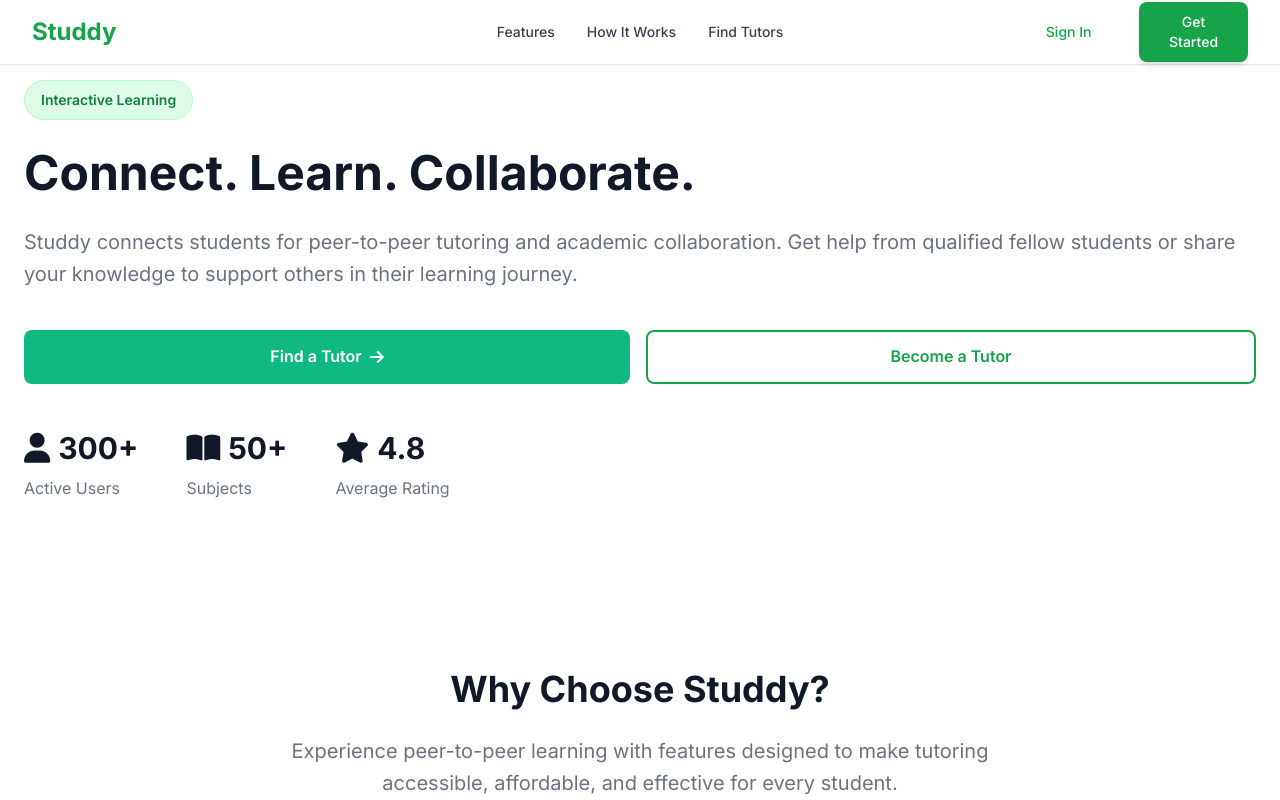
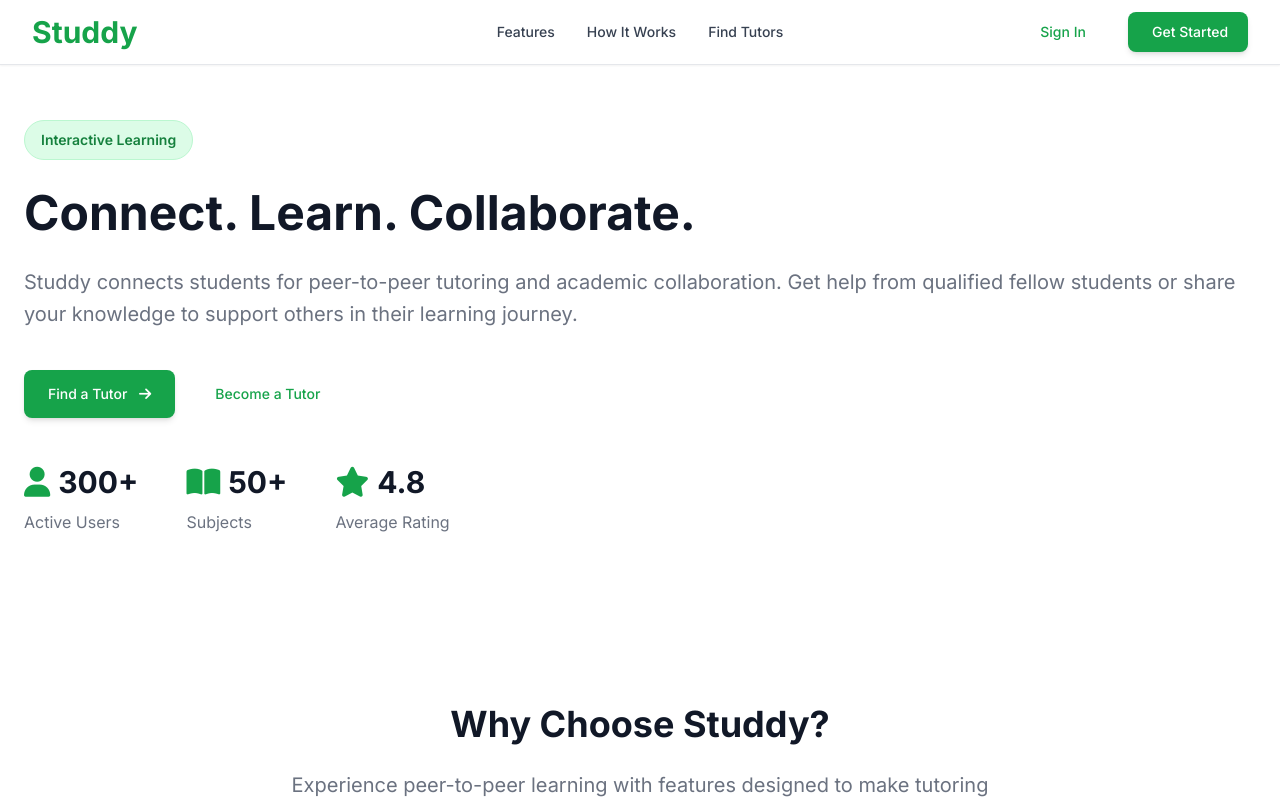
Before and after one commit to alekzz2005/studdy-system, a React (Create React App) app in the folder studdy_frontend/: page / in a window 1280 px wide. Shown: the top 800 px of the page. Built offline with nearby package versions, Linux system fonts and the light colour scheme.

Commit message:
style(buttons): fixed incorrect button color and sizing

```diff
--- a/studdy_frontend/src/components/common/Button.jsx
+++ b/studdy_frontend/src/components/common/Button.jsx
@@ -5,23 +5,45 @@ const Button = ({
   variant = 'primary',
   onClick,
   disabled,
-  fullWidth,
+  fullWidth = false,
   type = 'button',
-  className = ''
+  className = '',
+  size = 'medium'
 }) => {
-  const baseStyles = 'btn';
+  // Base styles for all buttons
+  const baseStyles = 'font-medium rounded-lg transition-colors focus:outline-none focus:ring-2 focus:ring-green-500 focus:ring-offset-2';
+
+  // Size variations
+  const sizes = {
+    small: 'px-4 py-2.5 text-sm',
+    medium: 'px-6 py-3 text-sm',
+    large: 'px-8 py-3.5 text-base'
+  };
+
+  // Color variants matching your app's green theme
   const variants = {
-    primary: 'btn-primary',
-    secondary: 'btn-secondary',
-    outline: 'btn-outline'
+    primary: 'bg-green-600 text-white hover:bg-green-700 shadow-md hover:shadow-lg',
+    secondary: 'bg-gray-100 text-gray-800 hover:bg-gray-200 border border-gray-300',
+    outline: 'bg-transparent border border-green-600 text-green-600 hover:bg-green-50',
+    ghost: 'bg-transparent text-green-600 hover:bg-green-50',
+    danger: 'bg-red-600 text-white hover:bg-red-700'
   };
+
+  const disabledStyles = disabled ? 'opacity-50 cursor-not-allowed' : 'cursor-pointer';
 
   return (
     <button
       type={type}
       onClick={onClick}
       disabled={disabled}
-      className={`${baseStyles} ${variants[variant]} ${fullWidth ? 'w-full' : ''} ${disabled ? 'opacity-50 cursor-not-allowed' : ''} ${className}`}
+      className={`
+        ${baseStyles}
+        ${variants[variant]}
+        ${sizes[size]}
+        ${fullWidth ? 'w-full' : ''}
+        ${disabledStyles}
+        ${className}
+      `}
     >
       {children}
     </button>
--- a/studdy_frontend/src/components/dashboard/DashboardHeader.jsx
+++ b/studdy_frontend/src/components/dashboard/DashboardHeader.jsx
@@ -1,6 +1,7 @@
 import React, { useState, useEffect, useRef } from 'react';
 import { Bell, CalendarPlus, ChevronDown, Check, Clock, AlertCircle, Loader2 } from 'lucide-react';
 import ProfileDropdown from './ProfileDropdown';
+import { Link } from 'react-router-dom';
 
 import { notificationAPI } from '../../services/notification'; // Import the notification API
 
@@ -182,7 +183,9 @@ const DashboardHeader = ({ currentUser, onBookSession, onLogout }) => {
       <div className="max-w-7xl mx-auto px-4 sm:px-6 lg:px-8">
         <div className="flex justify-between items-center h-16">
           <div className="flex items-center">
-            <h1 className="text-3xl font-bold text-green-600 leading-none pt-5">Studdy</h1>
+            <Link to="/">
+              <h1 className="text-3xl font-bold text-green-600 leading-none pt-5">Studdy</h1>
+            </Link>
           </div>
 
           <div className="flex items-center space-x-6">
--- a/studdy_frontend/src/components/landing/CTASection.jsx
+++ b/studdy_frontend/src/components/landing/CTASection.jsx
@@ -8,17 +8,17 @@ const CTASection = ({ onFindTutor, onBecomeTutor }) => {
       <div className="cta">
         <h2>Ready to Start Learning?</h2>
         <p>Join thousands of students already improving their grades with Studdy's peer tutoring network.</p>
-        <div className="cta-buttons">
+          <div className="cta-buttons">
           <Button
             variant="primary"
-            className="btn-white"
+            className="btn-white py-3.5 flex-initial"
             onClick={onFindTutor}
           >
             Find a Tutor Now <i className="fas fa-arrow-right"></i>
           </Button>
           <Button
             variant="outline"
-            className="btn-outline-white"
+            className="btn-outline-white py-3.5 flex-initial"
             onClick={onBecomeTutor}
           >
             Become a Tutor
--- a/studdy_frontend/src/components/landing/HeaderSection.jsx
+++ b/studdy_frontend/src/components/landing/HeaderSection.jsx
@@ -29,7 +29,7 @@ const Header = ({ onSignIn, onGetStarted }) => {
         <div className="flex justify-between items-center h-16 relative">
           <a
             href="/"
-            className="text-2xl font-bold text-green-600 hover:text-green-700 transition-colors no-underline flex-shrink-0"
+            className="text-3xl font-bold text-green-600 hover:text-green-700 transition-colors no-underline flex-shrink-0"
             onClick={handleLogoClick}
           >
             Studdy
@@ -71,7 +71,7 @@ const Header = ({ onSignIn, onGetStarted }) => {
 
             <button
               onClick={onGetStarted}
-              className="px-6 py-2.5 bg-green-600 text-white hover:bg-green-700 rounded-lg font-medium text-sm transition-colors shadow-md hover:shadow-lg"
+              className="px-6 py-2.5 bg-green-600 text-white hover:bg-green-700 rounded-lg font-medium text-sm transition-colors shadow-md hover:shadow-lg whitespace-nowrap min-w-[120px]"
             >
               Get Started
             </button>
--- a/studdy_frontend/src/components/landing/HeroSection.jsx
+++ b/studdy_frontend/src/components/landing/HeroSection.jsx
@@ -6,15 +6,15 @@ const HeroSection = ({ stats, loading, onFindTutor, onBecomeTutor }) => {
   return (
     <section className="hero">
       <div className="container">
-        <div className="hero-content">
+        <div className="hero-content pt-10">
           <span className="tag">Interactive Learning</span>
           <h1>Connect. Learn. Collaborate.</h1>
           <p>Studdy connects students for peer-to-peer tutoring and academic collaboration. Get help from qualified fellow students or share your knowledge to support others in their learning journey.</p>
-          <div className="hero-actions">
-            <Button variant="primary" onClick={onFindTutor}>
-              Find a Tutor <i className="fas fa-arrow-right"></i>
+          <div className="hero-actions flex flex-wrap gap-4">
+            <Button variant="primary" onClick={onFindTutor} className="py-3.5 flex-initial">
+              Find a Tutor <i className="fas fa-arrow-right ml-2"></i>
             </Button>
-            <Button variant="outline" onClick={onBecomeTutor}>
+            <Button variant="outline" onClick={onBecomeTutor} className="py-3.5 flex-initial">
               Become a Tutor
             </Button>
           </div>
@@ -41,12 +41,12 @@ const HeroSection = ({ stats, loading, onFindTutor, onBecomeTutor }) => {
   );
 };
 
-// Stat Item Component
+// Stat Item Component - Updated with green icons
 const StatItem = ({ icon, value, label }) => {
   return (
     <div className="stat">
       <div className="stat-value">
-        <i className={icon}></i> {value}
+        <i className={`${icon} text-green-600`}></i> {value}
       </div>
       <div className="stat-label">{label}</div>
     </div>
```
